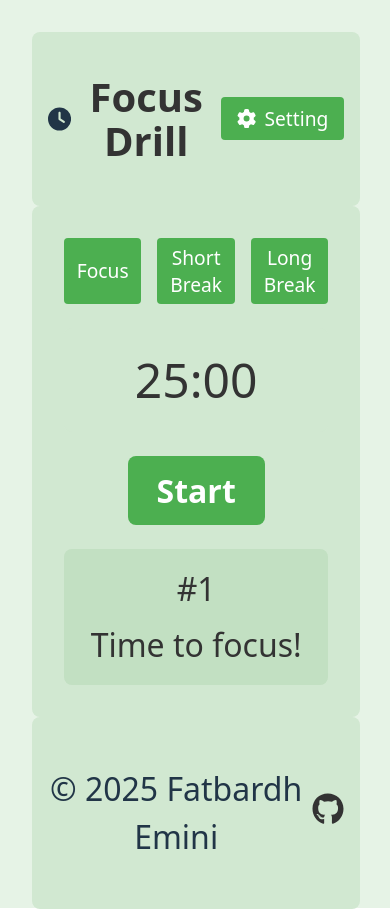
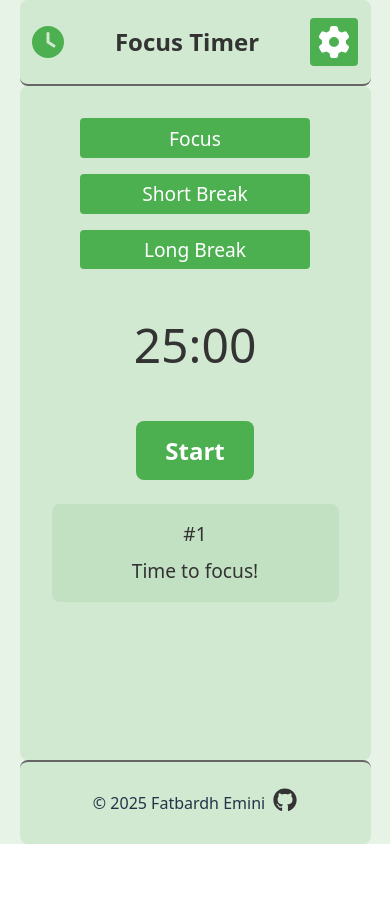
Before and after one commit to fatbardheminii/focus-timer, a React (Vite) app: page / in a window 390 px wide. After the commit the page ends 844 px from the top, so only its background shows below. Built offline with nearby package versions, Linux system fonts and the light colour scheme.

Commit message:
style: improve mobile responsiveness and layout structure
-change h1 content

```diff
--- a/src/App.css
+++ b/src/App.css
@@ -26,16 +26,17 @@
 body {
   background-color: var(--primary-bg-color);
   font-size: 1.2rem;
+  box-sizing: border-box;
 }
 
 #root {
   max-width: 50%;
   margin: 0 auto;
-  padding: 2rem;
+  padding: 0 2rem;
   text-align: center;
   display: flex;
   flex-direction: column;
-  max-height: 100vh;
+  height: 100vh;
   background-color: var(--primary-bg-color);
 }
 
@@ -54,7 +55,7 @@ form {
   top: 50%;
   left: 50%;
   transform: translate(-50%, -50%);
-  width: 25%;
+  width: 45%;
   background-color: var(--secondary-bg-color);
   padding: 2rem;
   border-radius: 8px;
@@ -206,16 +207,17 @@ header {
   padding: 1rem;
   background-color: var(--secondary-bg-color);
   border-radius: 8px;
+  border-bottom: 2px solid var(--grey-color);
   font-size: var(--font-size-lg);
 }
 
-header .fa-clock {
+header > svg:first-of-type {
   font-size: var(--icon-size);
-  color: var(--text-color);
+  color: var(--button-bg-color);
 }
 
 header h1 {
-  font-size: 2.5rem;
+  font-size: var(--font-size-lg);
   color: var(--text-color);
 }
 
@@ -236,8 +238,13 @@ header h1 {
   background-color: var(--button-hover-bg-color);
 }
 
-.settings-btn .fa-gear {
+.settings-btn svg {
+  margin-right: .5rem;
   font-size: var(--icon-size);
+}
+
+.settings-btn-text {
+  display: block;
 }
 
 .main-section {
@@ -254,6 +261,7 @@ header h1 {
   display: flex;
   justify-content: center;
   gap: 1rem;
+  width: 100%;
 }
 
 .focus-mode button {
@@ -262,7 +270,7 @@ header h1 {
   color: var(--button-text-color);
   border: none;
   border-radius: 4px;
-  font-size: var(--font-size-lg);
+  font-size: var(--font-size-regular);
   cursor: pointer;
 }
 
@@ -469,7 +477,8 @@ footer {
   padding: 1rem;
   background-color: var(--secondary-bg-color);
   border-radius: 8px;
-  font-size: var(--font-size-lg);
+  border-top: 2px solid var(--grey-color);
+  font-size: var(--font-size-regular);
 }
 
 footer .github-icon {
@@ -484,25 +493,155 @@ footer .github-icon:hover {
 /* RESPONSIVE */
 
 @media (max-width: 768px) {
+  body {
+    font-size: 1rem;
+  }
+
   #root {
-    max-width: 90%;
+    min-width: 65%;
+    padding: 1rem;
+  }
+
+  /* Header adjustments */
+  header {
+    font-size: 1rem;
+    padding: 0.8rem;
+  }
+
+  header h1 {
+    font-size: 1.8rem;
+  }
+
+  header svg {
+    font-size: var(--icon-size);
+  }
+
+  /* Settings button - hide text, show only icon */
+  .settings-btn {
+    padding: 0.5rem;
+    min-width: auto;
+    gap: 0;
+  }
+
+  .settings-btn .fa-gear {
+    font-size: 1.5rem;
+  }
+
+  /* Footer adjustments */
+  footer {
+    font-size: 1rem;
+    padding: 0.8rem;
+  }
+
+  footer .github-icon {
+    font-size: 1.5rem;
   }
 
   .timer-display {
     font-size: 3rem;
   }
 
-  .focus-mode button,
+  .focus-mode {
+    flex-direction: column;
+    align-items: center;
+  }
+
+  .focus-mode button {
+    width: 60%;
+    font-size: var(--font-size-sm);
+    padding: 0.4rem 0.8rem;
+  }
+
   .controls button {
     font-size: var(--font-size-sm);
     padding: 0.4rem 0.8rem;
   }
 
+  /* Make pause button narrower */
+  .controls .pause {
+    padding: 0.4rem 1rem;
+  }
+
+  /* Form adjustments */
   form {
+    width: 80%;
+    padding: 1.5rem;
+  }
+
+  /* Duration input container - vertical layout */
+  .duration-input-container {
+    flex-direction: column;
+    align-items: flex-start;
+    gap: 0.8rem;
+  }
+
+  .duration-input-card {
+    width: 80%;
+    margin: 0;
+    padding: 0.3rem;
+    flex-direction: row;
+  }
+
+  .duration-input-card label {
+    font-size: 1rem;
+    margin-bottom: 0.2rem;
+  }
+
+  .duration-input-card input {
+    padding: 0.4rem;
+    font-size: 1rem;
+    width: 50px;
+  }
+
+  /* Auto-start container */
+  .auto-start-container {
+    font-size: 0.9rem;
+  }
+
+  .auto-start-container input[type="checkbox"] {
+    width: 40px;
+    height: 20px;
+  }
+
+  .auto-start-container input[type="checkbox"]::before {
+    width: 16px;
+    height: 16px;
+  }
+
+  .auto-start-container input[type="checkbox"]:checked::before {
+    transform: translateX(20px);
+  }
+
+  /* Focus status adjustments */
+  .focus-status {
+    font-size: 1.2rem;
+  }
+}
+
+@media (max-width: 550px) {
+  #root {
+    min-width: 90%;
+    padding: 0 1rem;
+  }
+
+  header h1 {
+    font-size: var(--font-size-regular);
+  }
+
+  .setting {
+    display: none;
+  }
+
+  .focus-mode button {
     width: 80%;
   }
 
-  .duration-input-card {
-    width: 50%;
+  .controls .main-btn,
+  .controls .skip-btn,
+  .controls .reset-btn {
+    font-size: var(--font-size-regular);
   }
+
+  .settings-btn svg {
+  margin-right: 0;}
 }
--- a/src/components/Header.jsx
+++ b/src/components/Header.jsx
@@ -4,7 +4,7 @@ export default function Header ({setIsSettingOpen}) {
   return (
     <header>
         <FaClock></FaClock>
-      <h1>Focus Drill</h1>
+      <h1>Focus Timer</h1>
       <button className="settings-btn" onClick={setIsSettingOpen}><FaGear></FaGear> <div className="setting">Setting</div></button>
     </header>
   );
```
